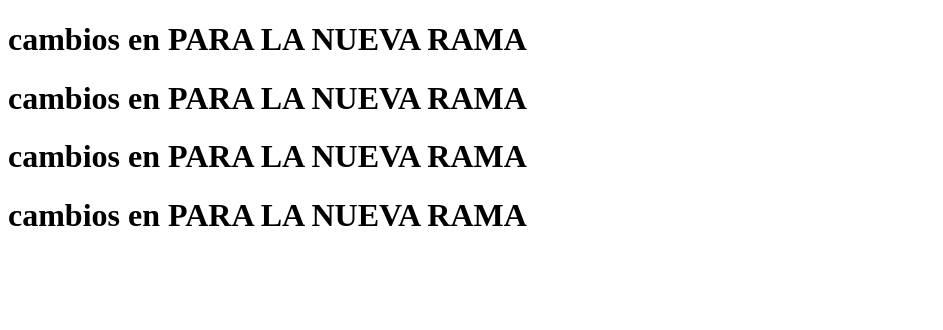
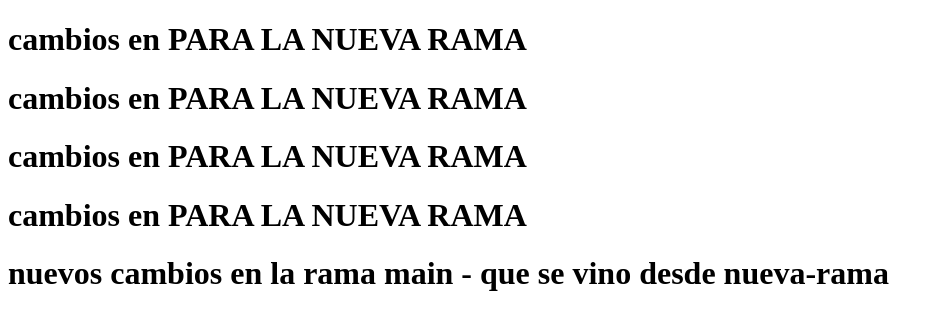
Before and after one commit to phoma7edy/puebas-de-git, a plain HTML site: page index 1.html in a window 1280 px wide. Shown: the whole page, without its empty margins (0-943 px from the left). Drawn offline with Linux system fonts and the light colour scheme.

Commit message:
agregamos nueva actualizacion

```diff
--- a/index 1.html
+++ b/index 1.html
@@ -11,5 +11,6 @@
     <h1>cambios en PARA LA NUEVA RAMA</h1>
     <h1>cambios en PARA LA NUEVA RAMA</h1>
     <h1>cambios en PARA LA NUEVA RAMA</h1>
+    <h1>nuevos cambios en la rama main - que se vino desde nueva-rama</h1>
 </body>
 </html>
```
